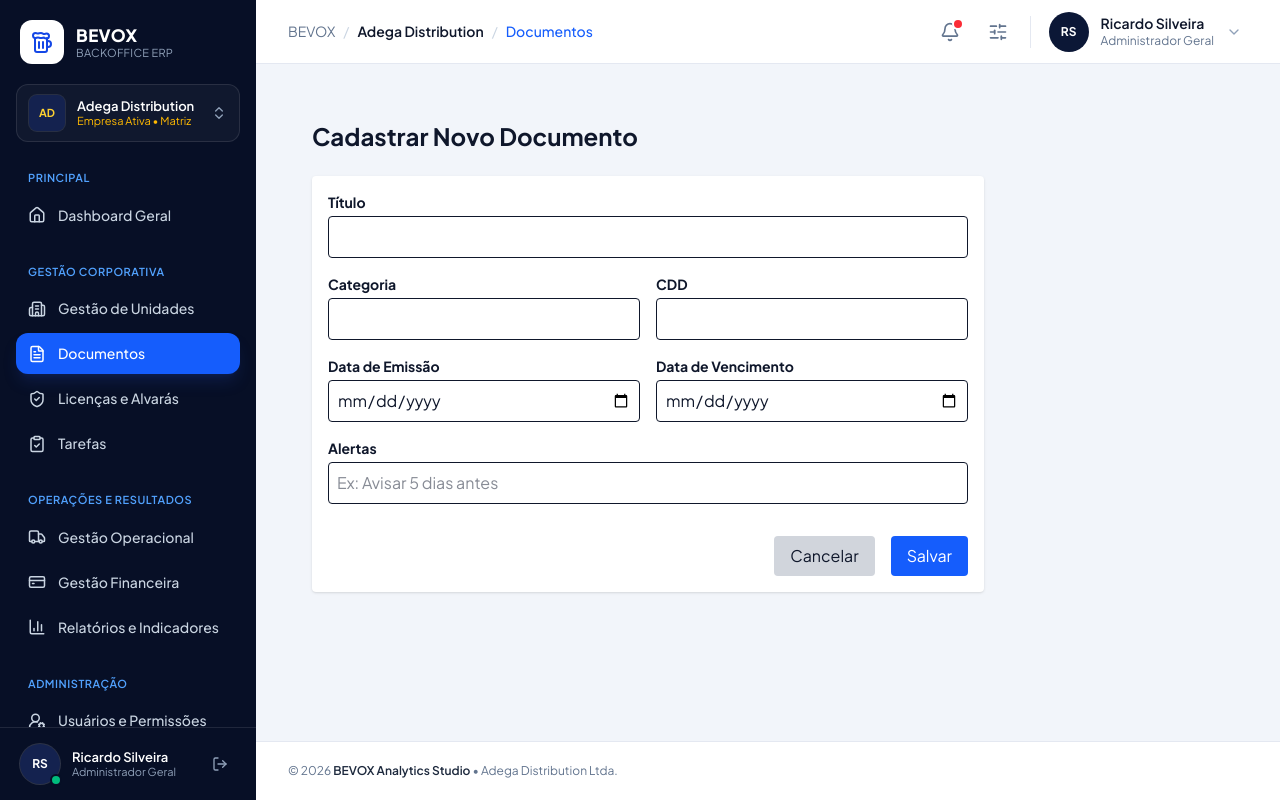
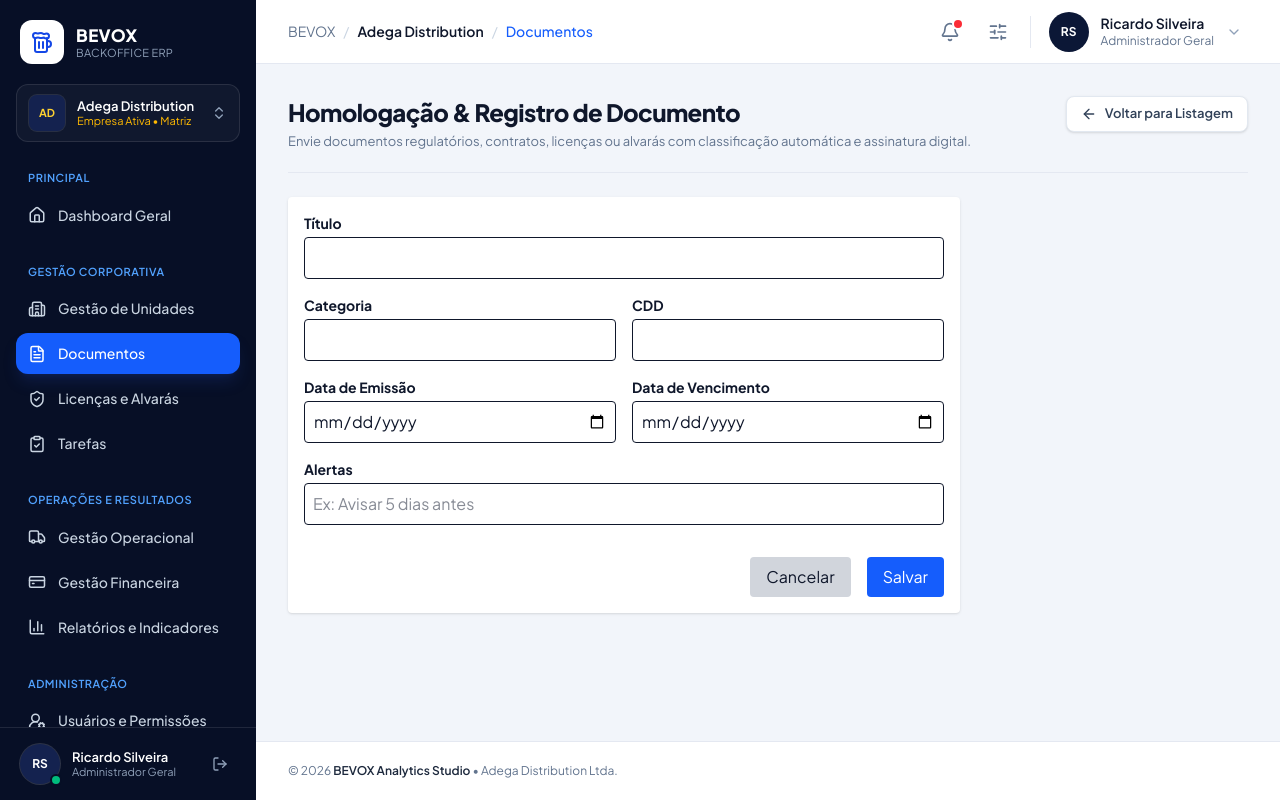
Before and after one commit to AllanVCordeiroS/Residencia-Tecnologica02, a Next.js app in the folder Squad05-Bevox/Residencia-Tecnologica02-main/: page /documentos/new in a window 1280 px wide. Built offline with nearby package versions, Linux system fonts and the light colour scheme.

Commit message:
Enhance CadastrarDocumentoPage layout and metadata

```diff
--- a/Squad05-Bevox/Residencia-Tecnologica02-main/src/app/(app)/documentos/new/page.tsx
+++ b/Squad05-Bevox/Residencia-Tecnologica02-main/src/app/(app)/documentos/new/page.tsx
@@ -1,9 +1,36 @@
+import type { Metadata } from "next";
+import Link from "next/link";
+import { ArrowLeft } from "lucide-react";
+
 import DocumentForm from "@/components/documentos/DocumentForm";
+
+export const metadata: Metadata = {
+  title: "BEVOX | Homologação de Documento",
+};
 
 export default function CadastrarDocumentoPage() {
   return (
-    <div className="p-6">
-      <h1 className="text-2xl font-bold mb-6">Cadastrar Novo Documento</h1>
+    <div className="flex flex-col gap-6">
+      <header className="flex flex-wrap items-start justify-between gap-4 border-b border-line pb-5">
+        <div className="min-w-0">
+          <h1 className="text-[24px] font-extrabold leading-8 tracking-[-0.6px] text-slate-900 max-sm:text-[20px] max-sm:leading-7">
+            Homologação &amp; Registro de Documento
+          </h1>
+          <p className="mt-1 text-[13px] text-slate-500">
+            Envie documentos regulatórios, contratos, licenças ou alvarás com classificação automática e
+            assinatura digital.
+          </p>
+        </div>
+
+        <Link
+          href="/documentos"
+          className="inline-flex h-9 shrink-0 items-center gap-2 rounded-lg border border-slate-200 bg-white px-3.5 text-[13px] font-semibold text-slate-700 shadow-sm transition hover:bg-slate-50 focus-visible:outline-2 focus-visible:outline-offset-2 focus-visible:outline-blue-600"
+        >
+          <ArrowLeft className="size-4" aria-hidden="true" />
+          Voltar para Listagem
+        </Link>
+      </header>
+
       <DocumentForm />
     </div>
   );
```
